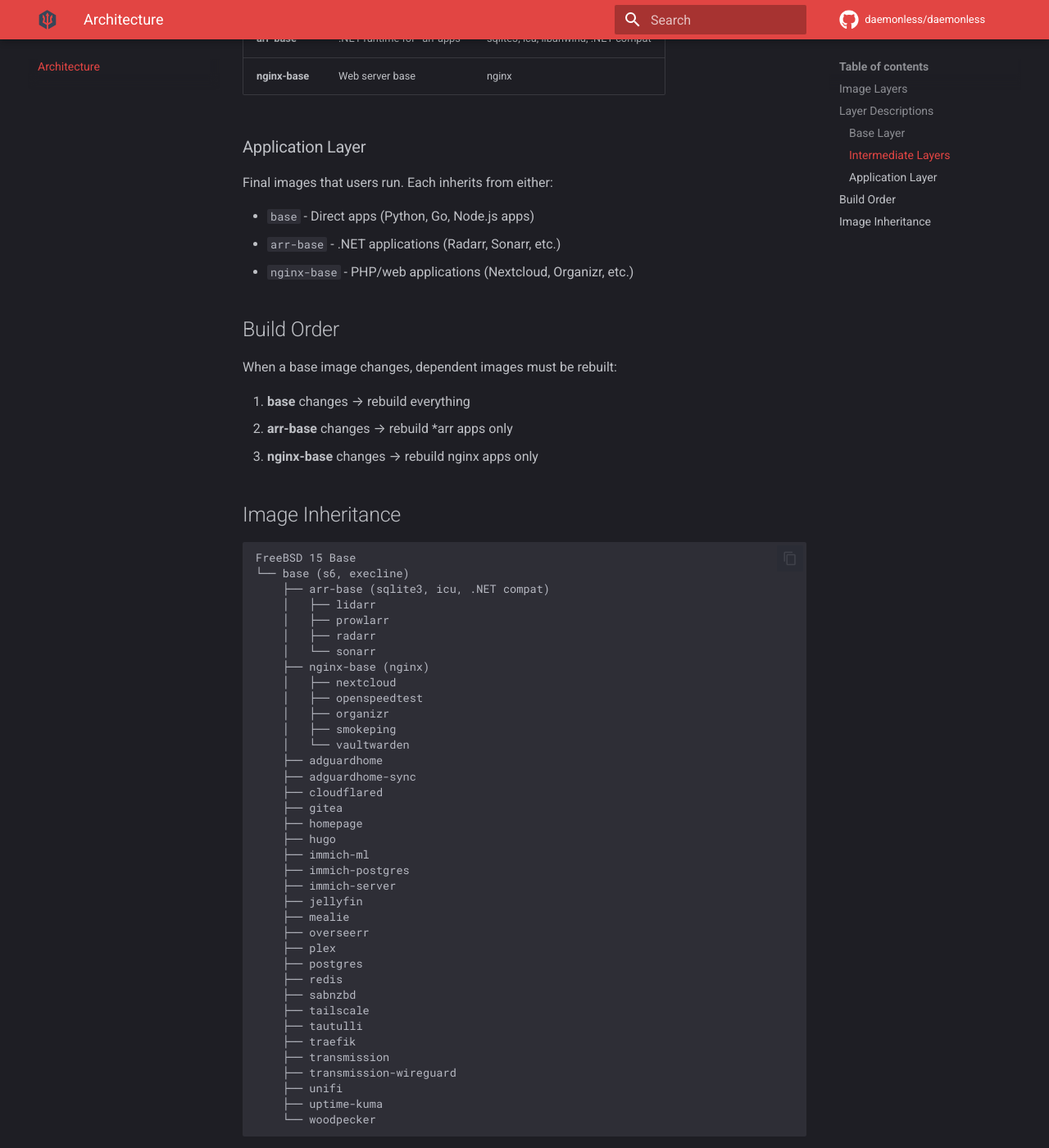
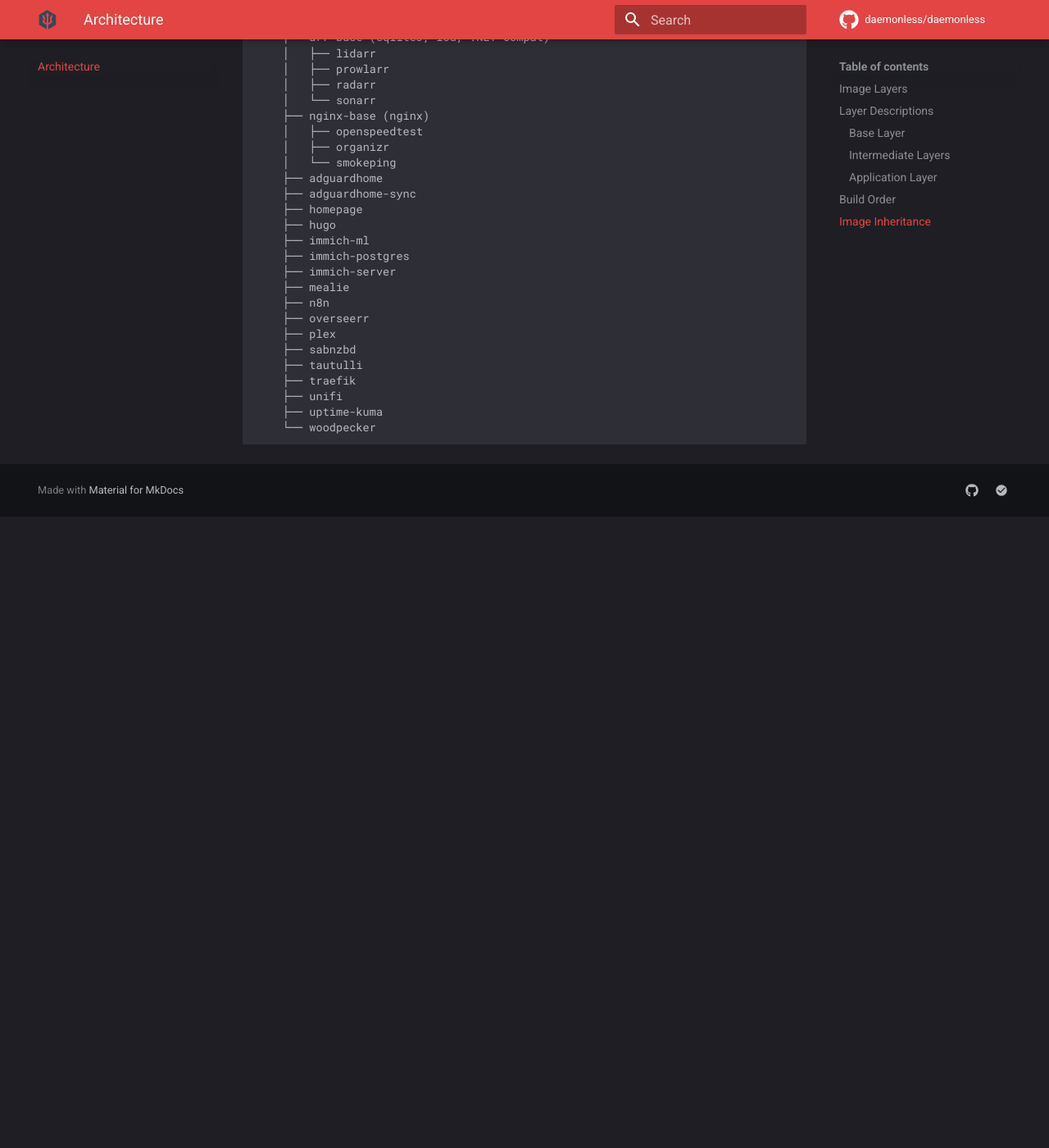
Before and after one commit to daemonless/daemonless-io, an MkDocs documentation site: the page built from docs/architecture.md, in a window 1280 px wide and 1400 px high, scrolled down 3642 px. Shown: the whole window at 82% size. Built offline with MkDocs 1.6.1 and Material for MkDocs 9.7.7, drawn with Linux system fonts in a browser that asks for light colours; comment, search, counter and statistics services are not loaded; after the commit the page ends 4272 px from its top, so only the background shows below that.

Commit message:
sync docs

````diff
--- a/docs/architecture.md
+++ b/docs/architecture.md
@@ -24,35 +24,26 @@ flowchart LR
     end
 
     subgraph nginx_apps["Nginx Apps"]
-        nextcloud["nextcloud"]
         openspeedtest["openspeedtest"]
         organizr["organizr"]
         smokeping["smokeping"]
-        vaultwarden["vaultwarden"]
     end
 
     subgraph base_apps["Direct Apps"]
         adguardhome["adguardhome"]
         adguardhome-sync["adguardhome-sync"]
-        cloudflared["cloudflared"]
-        gitea["gitea"]
         homepage["homepage"]
         hugo["hugo"]
         immich-ml["immich-ml"]
         immich-postgres["immich-postgres"]
         immich-server["immich-server"]
-        jellyfin["jellyfin"]
         mealie["mealie"]
+        n8n["n8n"]
         overseerr["overseerr"]
         plex["plex"]
-        postgres["postgres"]
-        redis["redis"]
         sabnzbd["sabnzbd"]
-        tailscale["tailscale"]
         tautulli["tautulli"]
         traefik["traefik"]
-        transmission["transmission"]
-        transmission-wireguard["transmission-wireguard"]
         unifi["unifi"]
         uptime-kuma["uptime-kuma"]
         woodpecker["woodpecker"]
@@ -69,24 +60,16 @@ flowchart LR
     click radarr "../images/radarr/" "View radarr Docs"
     arr-base --> sonarr
     click sonarr "../images/sonarr/" "View sonarr Docs"
-    nginx-base --> nextcloud
-    click nextcloud "../images/nextcloud/" "View nextcloud Docs"
     nginx-base --> openspeedtest
     click openspeedtest "../images/openspeedtest/" "View openspeedtest Docs"
     nginx-base --> organizr
     click organizr "../images/organizr/" "View organizr Docs"
     nginx-base --> smokeping
     click smokeping "../images/smokeping/" "View smokeping Docs"
-    nginx-base --> vaultwarden
-    click vaultwarden "../images/vaultwarden/" "View vaultwarden Docs"
     base --> adguardhome
     click adguardhome "../images/adguardhome/" "View adguardhome Docs"
     base --> adguardhome-sync
     click adguardhome-sync "../images/adguardhome-sync/" "View adguardhome-sync Docs"
-    base --> cloudflared
-    click cloudflared "../images/cloudflared/" "View cloudflared Docs"
-    base --> gitea
-    click gitea "../images/gitea/" "View gitea Docs"
     base --> homepage
     click homepage "../images/homepage/" "View homepage Docs"
     base --> hugo
@@ -97,30 +80,20 @@ flowchart LR
     click immich-postgres "../images/immich-postgres/" "View immich-postgres Docs"
     base --> immich-server
     click immich-server "../images/immich-server/" "View immich-server Docs"
-    base --> jellyfin
-    click jellyfin "../images/jellyfin/" "View jellyfin Docs"
     base --> mealie
     click mealie "../images/mealie/" "View mealie Docs"
+    base --> n8n
+    click n8n "../images/n8n/" "View n8n Docs"
     base --> overseerr
     click overseerr "../images/overseerr/" "View overseerr Docs"
     base --> plex
     click plex "../images/plex/" "View plex Docs"
-    base --> postgres
-    click postgres "../images/postgres/" "View postgres Docs"
-    base --> redis
-    click redis "../images/redis/" "View redis Docs"
     base --> sabnzbd
     click sabnzbd "../images/sabnzbd/" "View sabnzbd Docs"
-    base --> tailscale
-    click tailscale "../images/tailscale/" "View tailscale Docs"
     base --> tautulli
     click tautulli "../images/tautulli/" "View tautulli Docs"
     base --> traefik
     click traefik "../images/traefik/" "View traefik Docs"
-    base --> transmission
-    click transmission "../images/transmission/" "View transmission Docs"
-    base --> transmission-wireguard
-    click transmission-wireguard "../images/transmission-wireguard/" "View transmission-wireguard Docs"
     base --> unifi
     click unifi "../images/unifi/" "View unifi Docs"
     base --> uptime-kuma
@@ -134,7 +107,7 @@ flowchart LR
     classDef appStyle fill:#2980b9,stroke:#333,color:#fff
     class base baseStyle
     class arr-base,nginx-base intermediateStyle
-    class lidarr,prowlarr,radarr,sonarr,nextcloud,openspeedtest,organizr,smokeping,vaultwarden,adguardhome,adguardhome-sync,cloudflared,gitea,homepage,hugo,immich-ml,immich-postgres,immich-server,jellyfin,mealie,overseerr,plex,postgres,redis,sabnzbd,tailscale,tautulli,traefik,transmission,transmission-wireguard,unifi,uptime-kuma,woodpecker appStyle
+    class lidarr,prowlarr,radarr,sonarr,openspeedtest,organizr,smokeping,adguardhome,adguardhome-sync,homepage,hugo,immich-ml,immich-postgres,immich-server,mealie,n8n,overseerr,plex,sabnzbd,tautulli,traefik,unifi,uptime-kuma,woodpecker appStyle
 ```
 
 ## Layer Descriptions
@@ -182,32 +155,23 @@ FreeBSD 15 Base
     │   ├── radarr
     │   └── sonarr
     ├── nginx-base (nginx)
-    │   ├── nextcloud
     │   ├── openspeedtest
     │   ├── organizr
-    │   ├── smokeping
-    │   └── vaultwarden
+    │   └── smokeping
     ├── adguardhome
     ├── adguardhome-sync
-    ├── cloudflared
-    ├── gitea
     ├── homepage
     ├── hugo
     ├── immich-ml
     ├── immich-postgres
     ├── immich-server
-    ├── jellyfin
     ├── mealie
+    ├── n8n
     ├── overseerr
     ├── plex
-    ├── postgres
-    ├── redis
     ├── sabnzbd
-    ├── tailscale
     ├── tautulli
     ├── traefik
-    ├── transmission
-    ├── transmission-wireguard
     ├── unifi
     ├── uptime-kuma
     └── woodpecker
````
